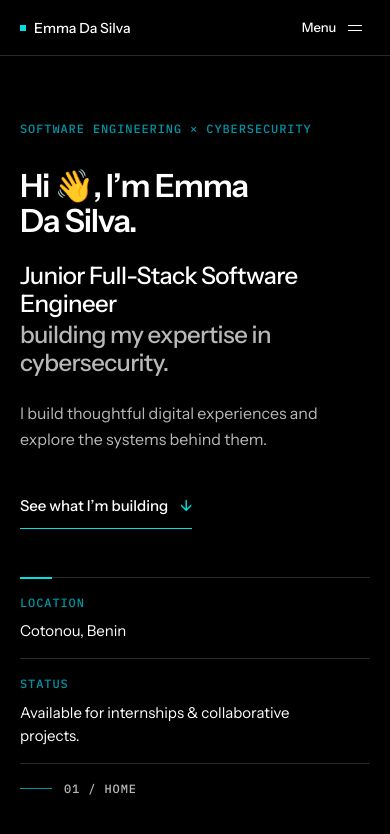
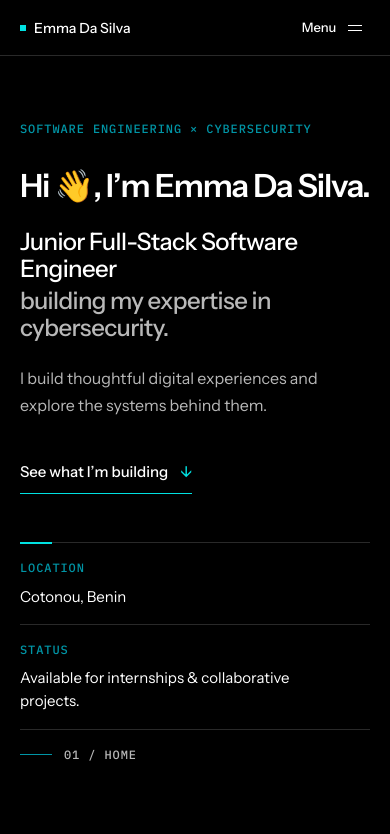
Before and after one commit to emma-dasilva-dev/emma-dasilva-portfolio, a Next.js app: page /en in a window 390 px wide. Shown: the top 834 px of the page. Built offline with nearby package versions, Linux system fonts and the light colour scheme.

Commit message:
fix: prevent hero name wrapping

```diff
--- a/src/components/sections/Hero.module.css
+++ b/src/components/sections/Hero.module.css
@@ -42,12 +42,16 @@
 
 .name {
   margin: 0;
-  max-width: 14ch;
+  max-width: 18ch;
   color: var(--color-text);
   font-size: clamp(2rem, 4.1vw, 3rem);
   font-weight: 600;
   line-height: 1.08;
   letter-spacing: -0.035em;
+}
+
+.personName {
+  white-space: nowrap;
 }
 
 .positioning {
@@ -188,7 +192,7 @@
   }
 
   .name {
-    max-width: 12ch;
+    max-width: 18ch;
   }
 
   .positioning {
```
